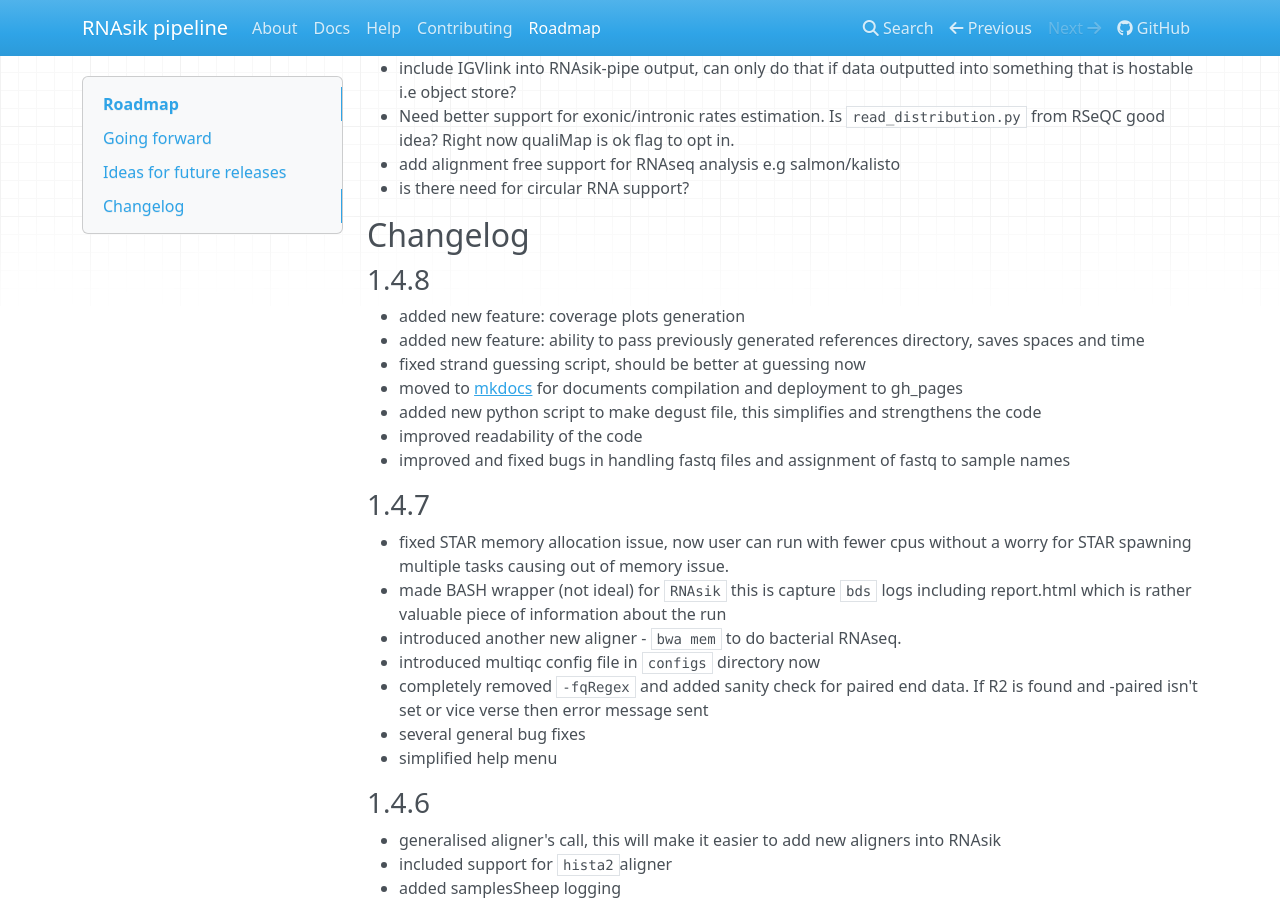
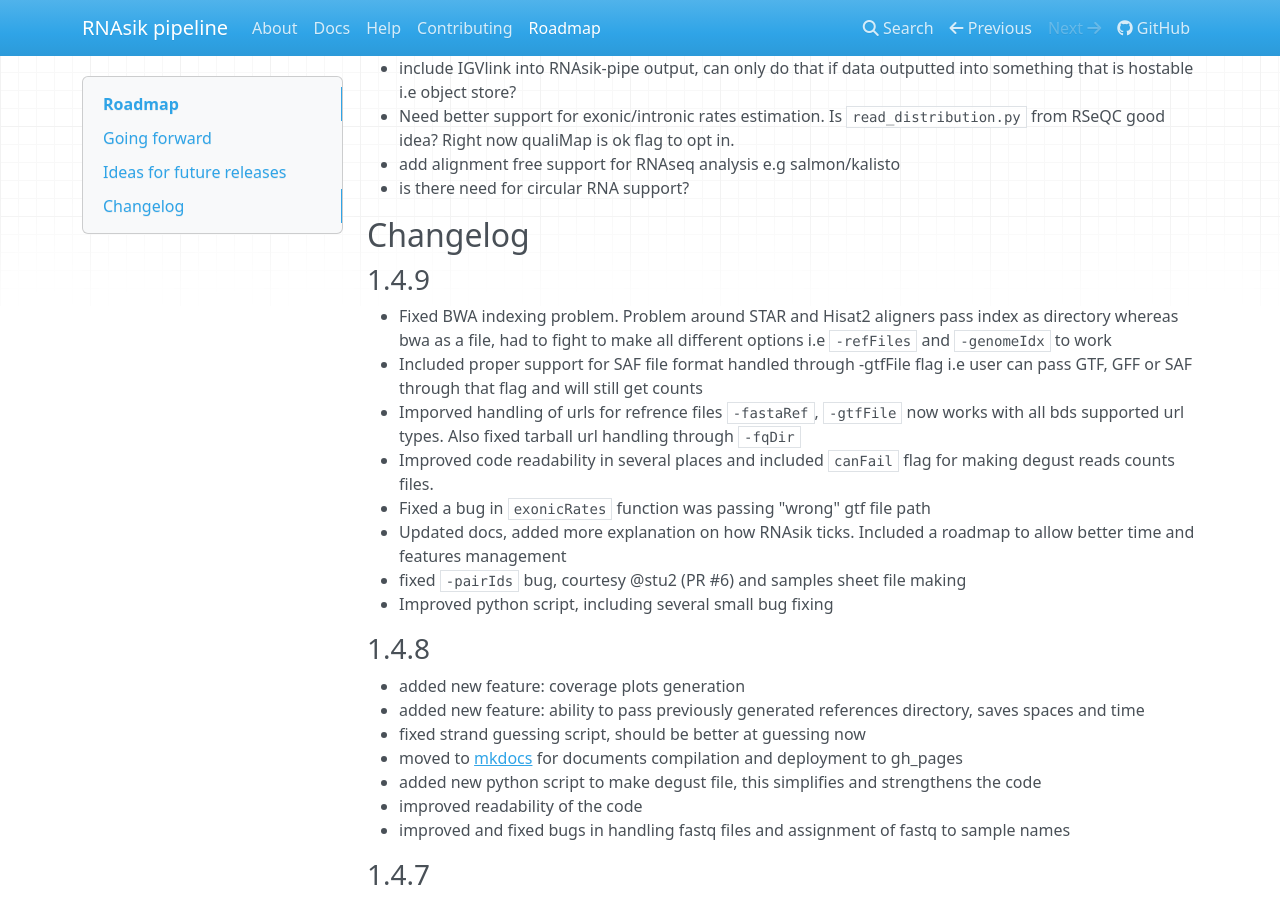
Before and after one commit to MonashBioinformaticsPlatform/RNAsik-pipe, an MkDocs documentation site: the page built from docs/roadmap.md, in a window 1280 px wide and 900 px high, scrolled down 1795 px. Built offline with MkDocs 1.6.1, drawn with Linux system fonts in a browser that asks for light colours; nearby versions of some CDN libraries; comment, search, counter and statistics services are not loaded; old or Windows-style settings are respelled for this version of MkDocs.

Commit message:
updated docs, added chnagelog for 1.4.9

```diff
--- a/docs/roadmap.md
+++ b/docs/roadmap.md
@@ -71,6 +71,17 @@
 
 ## Changelog
 
+### 1.4.9
+
+- Fixed BWA indexing problem. Problem around STAR and Hisat2 aligners pass index as directory whereas bwa as a file, had to fight to make all different options i.e `-refFiles` and `-genomeIdx` to work
+- Included proper support for SAF file format handled through -gtfFile flag i.e user can pass GTF, GFF or SAF through that flag and will still get counts
+- Imporved handling of urls for refrence files `-fastaRef`, `-gtfFile` now works with all bds supported url types. Also fixed tarball url handling through `-fqDir`
+- Improved code readability in several places and included `canFail` flag for making degust reads counts files.
+- Fixed a bug in `exonicRates` function was passing "wrong" gtf file path
+- Updated docs, added more explanation on how RNAsik ticks. Included a roadmap to allow better time and features management
+- fixed `-pairIds` bug, courtesy @stu2 (PR #6) and samples sheet file making
+- Improved python script, including several small bug fixing
+
 ### 1.4.8
 
 - added new feature: coverage plots generation
```
Also changed, not shown: docs/docs.md (+1 -0 lines), docs/draft.md (+3 -0 lines).
